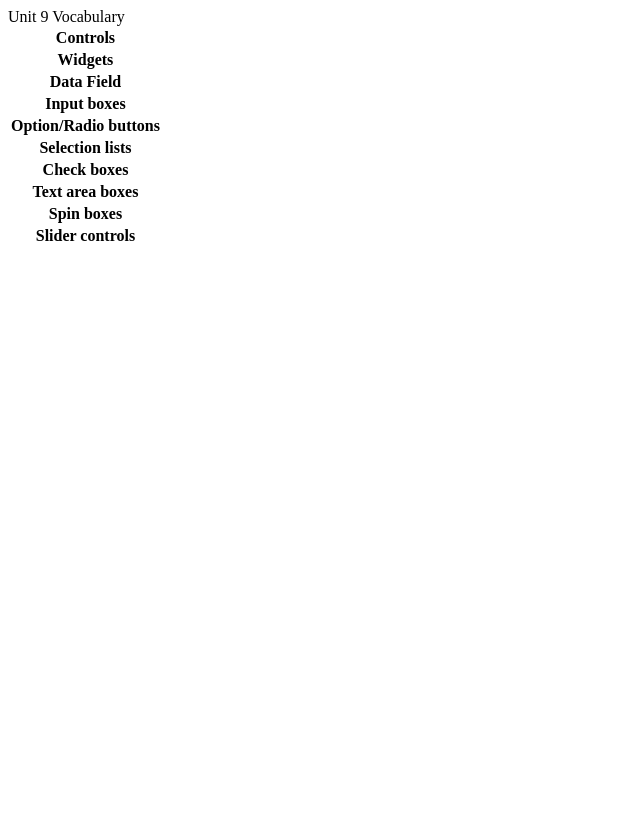
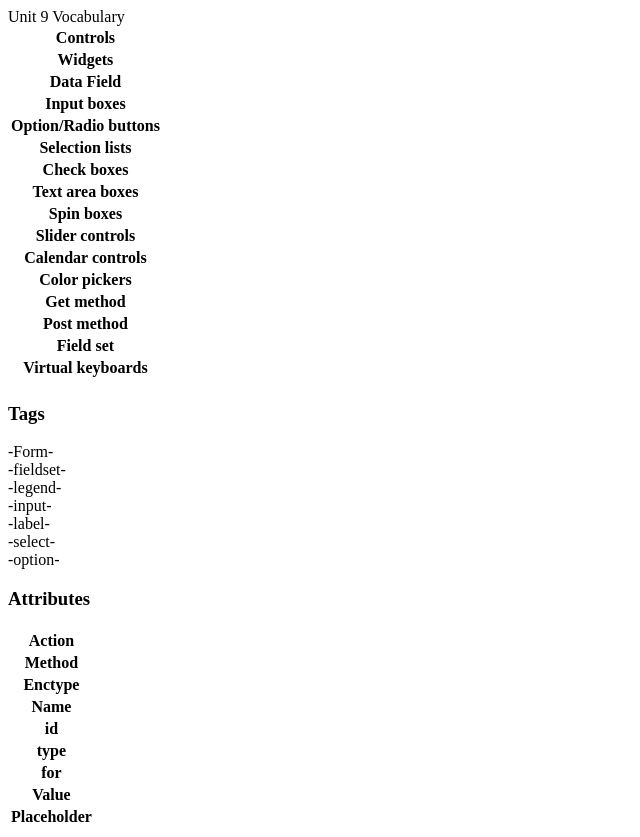
Before and after one commit to VeronicaTis/Unit-9-Vocab, a plain HTML site: page index.html in a window 1280 px wide. Shown: the whole page, without its empty margins (0-640 px from the left). Before the commit the page ends 800 px from the top, so only its background shows below. Drawn offline with Linux system fonts and the light colour scheme.

Commit message:
mmmmmmmmmmmmmmmmmmmmmmmmmmmmmmmmm

```diff
--- a/index.html
+++ b/index.html
@@ -47,9 +47,103 @@
                 <td data-label="Slider controls"></td>
             </tr>
             <tr>
+                <th>Calendar controls</th>
+                <td data-label="Calendar controls"></td>
+            </tr>
+            <tr>
+                <th>Color pickers</th>
+                <td data-label="Color pickers"></td>
+            </tr>
+            <tr>
+                <th>Get method</th>
+                <td data-label="Get method"></td>
+            </tr>
+            <tr>
+                <th>Post method</th>
+                <td data-label="Post method"></td>
+            </tr>
+            <tr>
+                <th>Field set</th>
+                <td data-label="Field set"></td>
+            </tr>
+            <tr>
+                <th>Virtual keyboards</th>
+                <td data-label="Virtual keyboards"></td>
+            </tr>
+            <tr>
                 <th></th>
                 <td data-label=""></td>
             </tr>
         </table>
+        <h3>Tags</h3>
+        <dl>
+            <div>
+                <dt>-Form-</dt>
+                <dd></dd>
+            </div>
+            <div>
+                <dt>-fieldset-</dt>
+                <dd></dd>
+            </div>
+            <div>
+                <dt>-legend-</dt>
+                <dd></dd>
+            </div>
+            <div>
+                <dt>-input-</dt>
+                <dd></dd>
+            </div>
+            <div>
+                <dt>-label-</dt>
+                <dd></dd>
+            </div>
+            <div>
+                <dt>-select-</dt>
+                <dd></dd>
+            </div>
+            <div>
+                <dt>-option-</dt>
+                <dd></dd>
+            </div>
+        </dl>
+        <h3>Attributes</h3>
+        <table>
+            <tr>
+                <th>Action</th>
+                <td data-label="Action"></td>
+            </tr>
+            <tr>
+                <th>Method</th>
+                <td data-label="Method"></td>
+            </tr>
+            <tr>
+                <th>Enctype</th>
+                <td data-label="Enctype"></td>
+            </tr>
+            <tr>
+                <th>Name</th>
+                <td data-label="Name"></td>
+            </tr>
+            <tr>
+                <th>id</th>
+                <td data-label="id"></td>
+            </tr>
+            <tr>
+                <th>type</th>
+                <td data-label="type"></td>
+            </tr>
+            <tr>
+                <th>for</th>
+                <td data-label="for"></td>
+            </tr>
+            <tr>
+                <th>Value</th>
+                <td data-label="Value"></td>
+            </tr>
+            <tr>
+                <th>Placeholder</th>
+                <td data-label="Placeholder"></td>
+            </tr>
+        </table>
     </body>
 </html>
```
